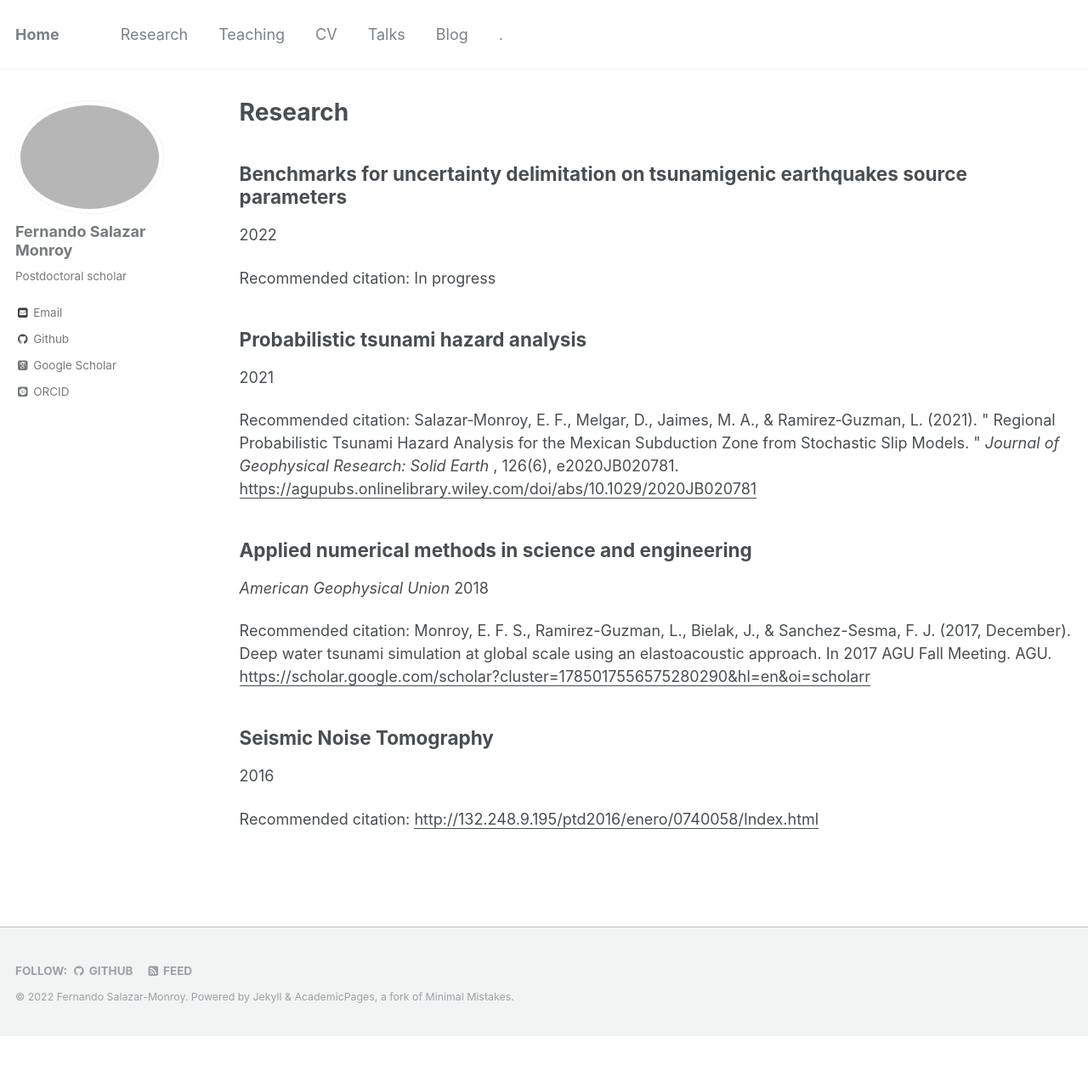
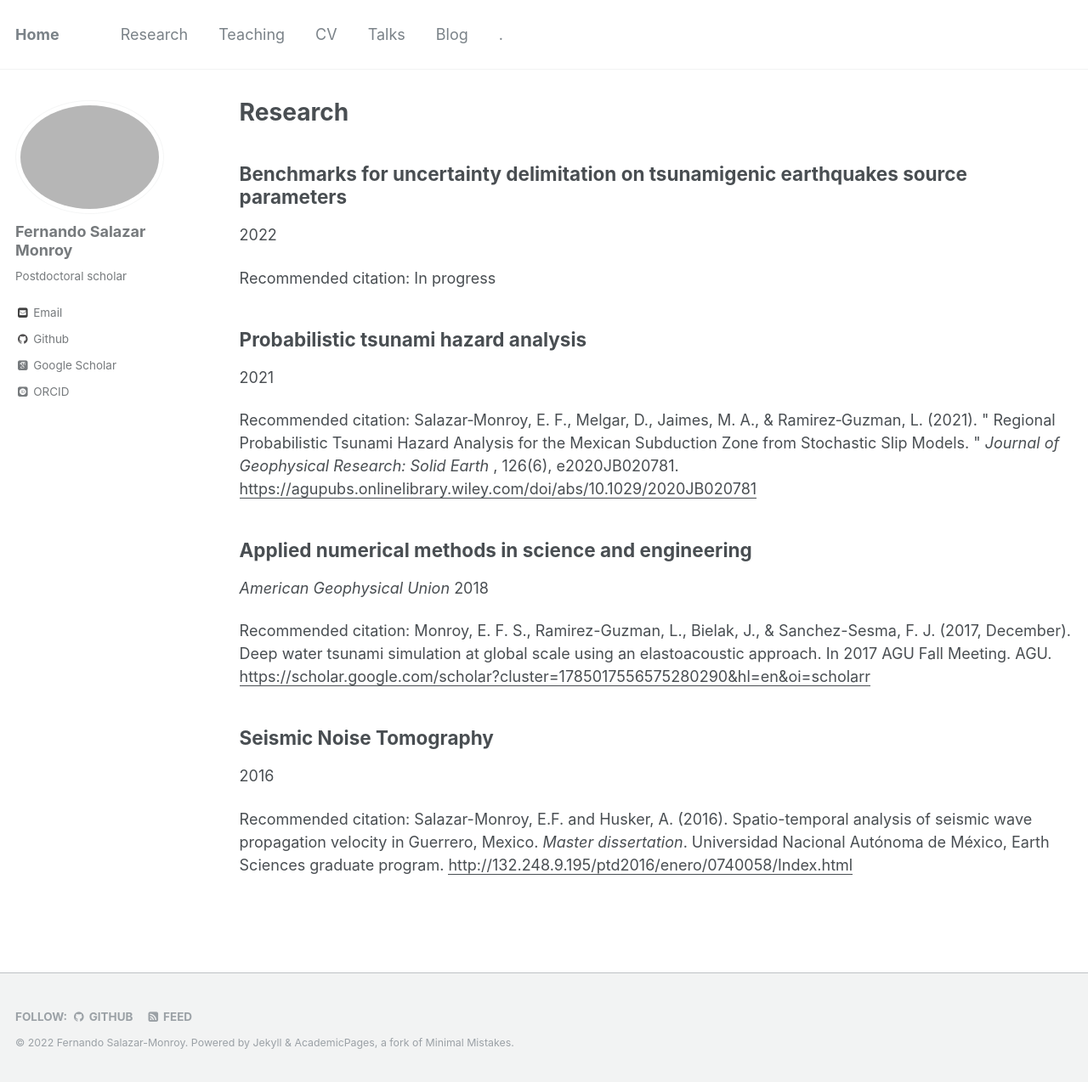
Before and after one commit to Edifesamo14/dr.surimi, a Jekyll site: the page built from _pages/research.md, in a window 1280 px wide and 1274 px high. Shown: the whole window at 85% size. Built offline with Jekyll 4.4.1, drawn with Linux system fonts in a browser that asks for light colours; some web fonts are replaced.

Commit message:
Update 2018_interferometry.md

```diff
--- a/_research/2018_interferometry.md
+++ b/_research/2018_interferometry.md
@@ -6,6 +6,6 @@ excerpt: ''
 date: 2016-01-28
 venue: ''
 paperurl: 'http://132.248.9.195/ptd2016/enero/0740058/Index.html'
-citation: ''
+citation: 'Salazar-Monroy, E.F. and Husker, A. (2016). Spatio-temporal analysis of seismic wave propagation velocity in Guerrero, Mexico. <i>Master dissertation</i>. Universidad Nacional Autónoma de México, Earth Sciences graduate program.'
 ---
 Seismological observations allow us to analyze the internal crust structure at different depth scales through wave-field dispersion and properties. We employ dense seismic databases deployed in Guerrero state that contain active and passive sources. We carried out a massive Greens Function correlation (C3 method) due to the ray density. Obtaining shear and group velocity tomograms and relative changes in seismic velocity close to critical zones of slow slip phenomena.
```
